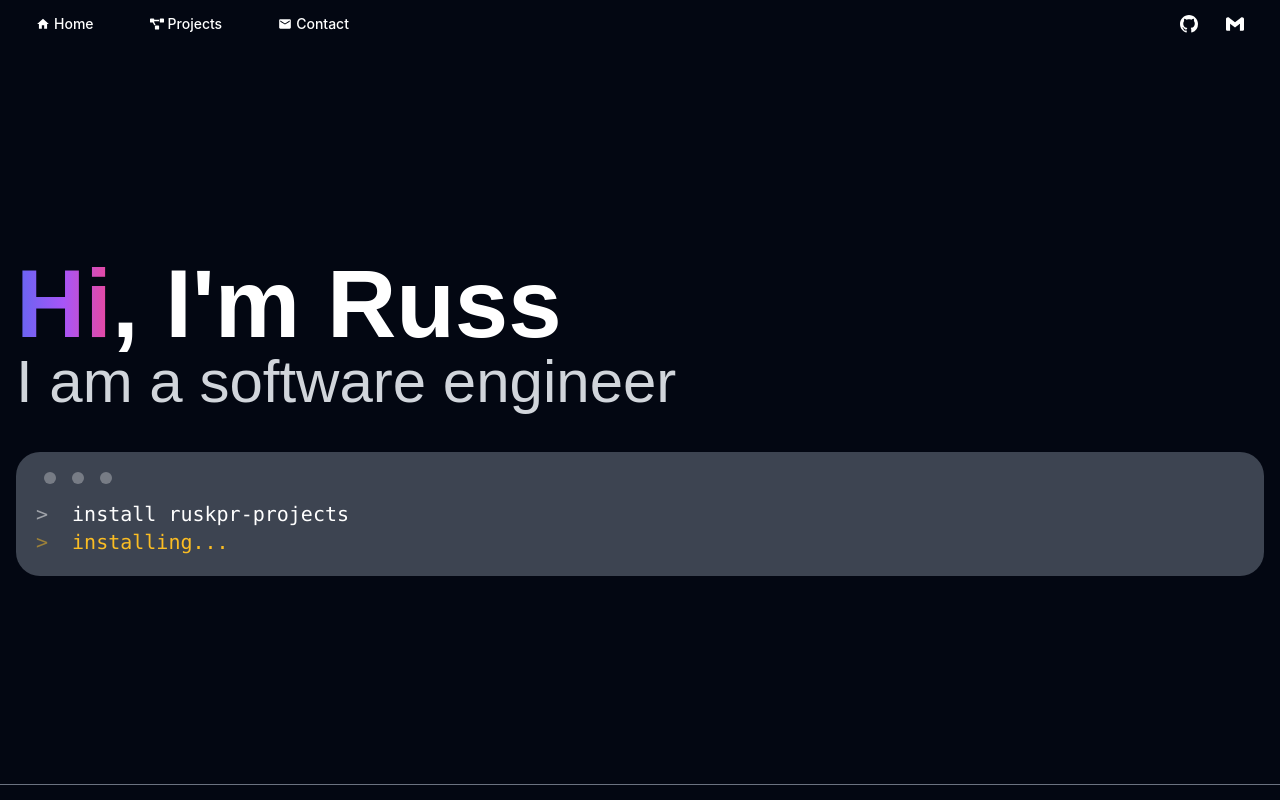
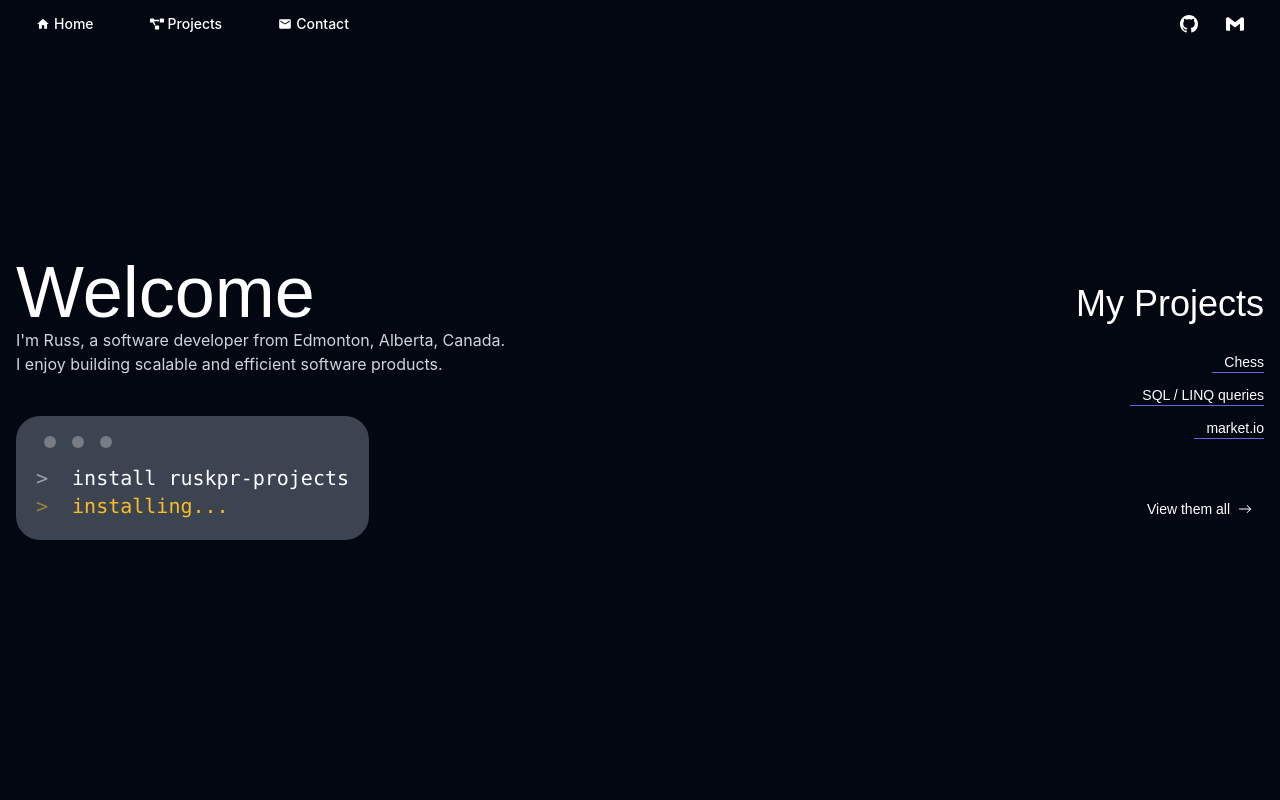
Before and after one commit to ruskpr/ruskpr.github.io, a React (Create React App) app: page / in a window 1280 px wide. Shown: the top 800 px of the page. Built offline with nearby package versions, Linux system fonts and the light colour scheme.

Commit message:
updated styling + added content

```diff
--- a/src/components/pages/home-page/Hero.tsx
+++ b/src/components/pages/home-page/Hero.tsx
@@ -1,27 +1,24 @@
 import CodeMockup from "./CodeMockup";
+import HeroProjectList from "./HeroProjectList";
 
 export default function Hero() {
   return (
-    <div className="hero mt-8 md:mt-20 lg:mt-48 hero-content flex-col lg:flex-row-reverse">
-      {/* <img
-          src="/images/stock/photo-1635805737707-575885ab0820.jpg"
-          className="max-w-sm rounded-lg shadow-2xl"
-        /> */}
-      <div className="w-full">
-        <h1 className="text-6xl lg:text-8xl font-primary font-bold text-white">
-          <span className="text-transparent bg-clip-text bg-gradient-to-r from-indigo-500 via-purple-500 to-pink-500">
-            Hi
-          </span>
-          , I'm Russ
+    <div className="h-fit lg:h-96 hero mt-8 md:mt-20 lg:mt-48 hero-content flex flex-col lg:flex-row justify-between items-start lg:items-center">
+      <div className="w-full h-full flex flex-col items-start">
+        <h1 className="text-5xl lg:text-7xl font-primary font-normal text-white">
+          Welcome
         </h1>
-        <h1 className="text-4xl lg:text-6xl font-primary font-normal text-gray-300">
-          I am a software engineer
-        </h1>
+        <p className="font-normal text-gray-300 pr-8">
+          I'm Russ, a software developer from Edmonton, Alberta, Canada. <br />
+          I enjoy building scalable and efficient software products.
+        </p>
 
-        <div className="mt-4 lg:mt-10">
+        <div className="mt-4 lg:mt-10 w-fit">
           <CodeMockup />
         </div>
       </div>
+
+      <HeroProjectList />
     </div>
   );
 }
--- /dev/null
+++ b/src/components/pages/home-page/HeroProjectList.tsx
@@ -0,0 +1,58 @@
+import { Link } from "react-router-dom";
+import { Button, ButtonType } from "../../ui/Button";
+import { BsArrowRight } from "react-icons/bs";
+
+export default function HeroProjectList() {
+  const linkStyles: string =
+    "rounded-none border-b border-indigo-500 pr-0 pb-0 mb-2 hover:border-white hover:text-white transition duration-300 ease-in-out";
+
+  return (
+    <div className="w-full lg:w-64 h-full flex flex-col items-end pt-16 lg:pt-7">
+      <h1 className="text-4xl font-primary font-normal text-white">My Projects</h1>
+
+      <br />
+      <ul className="w-full">
+        <li className="flex justify-end">
+          <Button
+            type={ButtonType.Link}
+            animate={false}
+            className={`font-secondary` + " " + linkStyles}
+          >
+            <Link to="/projects/chess">Chess</Link>
+          </Button>
+        </li>
+
+        <li className="flex justify-end">
+          <Button
+            type={ButtonType.Link}
+            animate={false}
+            className={`font-secondary` + " " + linkStyles}
+          >
+            <Link to="/projects/linq-sql-queries">SQL / LINQ queries</Link>
+          </Button>
+        </li>
+
+        <li className="flex justify-end">
+          <Button
+            type={ButtonType.Link}
+            animate={false}
+            className={`font-secondary` + " " + linkStyles}
+          >
+            <Link to="/projects/marketio">market.io</Link>
+          </Button>
+        </li>
+      </ul>
+
+      <br />
+      <br />
+      <Button
+        type={ButtonType.Link}
+        animate={false}
+        className={`font-secondary hover:text-white transition-transform hover:translate-x-3`}
+      >
+        <Link to="/projects">View them all</Link>
+        <BsArrowRight className="ml-2 " />
+      </Button>
+    </div>
+  );
+}
--- a/src/components/pages/home-page/HomePage.tsx
+++ b/src/components/pages/home-page/HomePage.tsx
@@ -1,6 +1,11 @@
+import { useEffect } from "react";
 import Hero from "./Hero";
 
 export default function HomePage() {
+  useEffect(() => {
+    document.title = "ruskpr";
+  }, []);
+
   return (
     <div className="flex justify-center items-start w-full mb-48">
       <Hero />
--- a/src/components/pages/projects-page/ProjectDetailCarousel.tsx
+++ b/src/components/pages/projects-page/ProjectDetailCarousel.tsx
@@ -13,7 +13,11 @@ export default function ProjectDetailCarousel(props: {
     renderedCarouselImages = projectImages.map((img, index) => {
       return (
         <div key={index} id={`item${index}`} className="carousel-item w-full">
-          <img style={{ objectFit: "contain" }} src={img} className="w-full" />
+          <img
+            onDragStart={(e) => e.preventDefault()}
+            src={img}
+            className="object-contain w-full"
+          />
         </div>
       );
     });
@@ -32,8 +36,8 @@ export default function ProjectDetailCarousel(props: {
             className="cursor-pointer"
           >
             <img
-              style={{ objectFit: "contain" }}
-              className="w-32 lg:w-40 h-24 lg:h-32 rounded-xl bg-gray-200"
+              onDragStart={(e) => e.preventDefault()}
+              className="object-contain w-32 lg:w-40 h-24 lg:h-32 rounded-xl bg-gray-200"
               src={img}
               alt={(index + 1).toString()}
             />
@@ -105,7 +109,7 @@ export default function ProjectDetailCarousel(props: {
           {renderedCarouselImages.length > 0 ? renderedCarouselImages : <></>}
         </div>
       </div>
-      <div className="flex rounded-3xl mt-3 justify-center lg:justify-start w-full py-2 gap-2">
+      <div className="flex rounded-3xl mt-3 justify-center lg:justify-start w-full py-2 gap-2 overflow-x-auto">
         {renderedCarouselButtons.length > 0 ? renderedCarouselButtons : <></>}
       </div>
     </div>
--- a/src/components/pages/projects-page/ProjectDetailPage.tsx
+++ b/src/components/pages/projects-page/ProjectDetailPage.tsx
@@ -15,6 +15,7 @@ export default function ProjectDetailPage() {
   const projectData: IProjectData | undefined = getProjectDataBySlug(slug);
 
   useEffect(() => {
+    document.title = `ruskpr | ${projectData?.title}`;
     window.scrollTo(0, 1);
   }, []);
 
--- a/src/components/pages/projects-page/ProjectsPage.tsx
+++ b/src/components/pages/projects-page/ProjectsPage.tsx
@@ -11,7 +11,8 @@ export default function ProjectsPage() {
   let renderedProjectCards: JSX.Element[] = [];
 
   useEffect(() => {
-    window.scrollTo(0, 1)
+    document.title = "ruskpr | Projects";
+    window.scrollTo(0, 1);
 
     var data = getDataFromFile();
     setProjectData(data);
--- a/src/components/pages/projects-page/project-data.json
+++ b/src/components/pages/projects-page/project-data.json
@@ -1,7 +1,7 @@
 [
     {
         "id": 0,
-        "slug": "linq-sql-examples",
+        "slug": "linq-sql-queries",
         "title": "SQL / LINQ queries",
         "type": "Personal Project",
         "subtitle": "A collection of examples that demonstrate Language Integrated Query (LINQ) in C#.",
@@ -16,11 +16,13 @@
             "https://github.com/ruskpr/csharp-sql-linq-examples/blob/main/Images/example-query3.png?raw=true"
         ],
         "tags": [
+            ".NET",
+            "WPF",
+            "XAML",
+            "LINQ",
             "SQLite",
             "SQLServer",
-            "LINQ",
-            "WPF",
-            ".NET"
+            "Material Design"
         ],
         "links": {
             "github": "https://github.com/ruskpr/csharp-sql-linq-examples",
@@ -35,9 +37,9 @@
         "slug": "chess",
         "title": "Chess",
         "type": "Personal Project",
-        "subtitle": "A chess engine written in C#. Includes sample applications.",
+        "subtitle": "A chess engine written in C#. It includes sample applications.",
         "description": "This project contains a chess engine written in C# that has all of the features to play a full game of chess. I began developing this as a school project which I eventually presented in my final year. Even though the project is essentially complete, I still continue to work on it and add new features as I find it to be a great way to learn new things. The project includes a console application and desktop application with UDP multiplayer capabilities.",
-        "description2": "During the time that I spend developing this project while I was in school, I gained knowledge of many object-oriented programming principles. The pieces are abstracted into their own classes with their own unique movement logic. The board is a 2d array of pieces and is responsible for validating moves, checking for checkmate, and other game-related logic.",
+        "description2": "During the time that I spent developing this project while I was in school, I gained knowledge of many object-oriented programming principles. The pieces are abstracted into their own classes with their own unique movement logic. The board is a 2d array of pieces and is responsible for validating moves, checking for checkmate, and other game-related logic.",
         "description3": null,
         "images": [
             "https://github.com/ruskpr/Chess/blob/master/Images/fools-mate.png?raw=true",
@@ -64,9 +66,9 @@
         "title": "market.io",
         "type": "Personal Project",
         "subtitle": "A web platform where users can buy and list items, real estate, jobs, etc.",
-        "description": "Lorem ipsum dolor sit amet, consectetur adipiscing elit, sed do eiusmod tempor incididunt ut labore et dolore magna aliqua. Aliquet sagittis id consectetur purus ut. Viverra aliquet eget sit amet. Ultrices neque ornare aenean euismod elementum nisi quis eleifend quam. Aliquam ultrices sagittis orci a. Dolor sit amet consectetur adipiscing. Ultricies mi quis hendrerit dolor magna eget. Morbi blandit cursus risus at ultrices mi. Egestas integer eget aliquet nibh praesent tristique magna sit amet. Lectus quam id leo in vitae turpis massa sed. Mauris rhoncus aenean vel elit scelerisque mauris pellentesque pulvinar. Mi in nulla posuere sollicitudin aliquam ultrices sagittis orci a.",
-        "description2": "Lorem ipsum dolor sit amet, consectetur adipiscing elit, sed do eiusmod tempor incididunt ut labore et dolore magna aliqua. Aliquet sagittis id consectetur purus ut. Viverra aliquet eget sit amet. Ultrices neque ornare aenean euismod elementum nisi quis eleifend quam. Aliquam ultrices sagittis orci a. Dolor sit amet consectetur adipiscing. Ultricies mi quis hendrerit dolor magna eget. Morbi blandit cursus risus at ultrices mi. Egestas integer eget aliquet nibh praesent tristique magna sit amet. Lectus quam id leo in vitae turpis massa sed. Mauris rhoncus aenean vel elit scelerisque mauris pellentesque pulvinar. Mi in nulla posuere sollicitudin aliquam ultrices sagittis orci a.",
-        "description3": "Lorem ipsum dolor sit amet, consectetur adipiscing elit, sed do eiusmod tempor incididunt ut labore et dolore magna aliqua. Aliquet sagittis id consectetur purus ut. Viverra aliquet eget sit amet. Ultrices neque ornare aenean euismod elementum nisi quis eleifend quam. Aliquam ultrices sagittis orci a. Dolor sit amet consectetur adipiscing. Ultricies mi quis hendrerit dolor magna eget. Morbi blandit cursus risus at ultrices mi. Egestas integer eget aliquet nibh praesent tristique magna sit amet. Lectus quam id leo in vitae turpis massa sed. Mauris rhoncus aenean vel elit scelerisque mauris pellentesque pulvinar. Mi in nulla posuere sollicitudin aliquam ultrices sagittis orci a.",
+        "description": "",
+        "description2": null,
+        "description3": null,
         "images": [
             "https://github.com/ruskpr/marketio/blob/main/images/listings.png?raw=true",
             "https://github.com/ruskpr/marketio/blob/main/images/listing-detail-page.png?raw=true",
```
